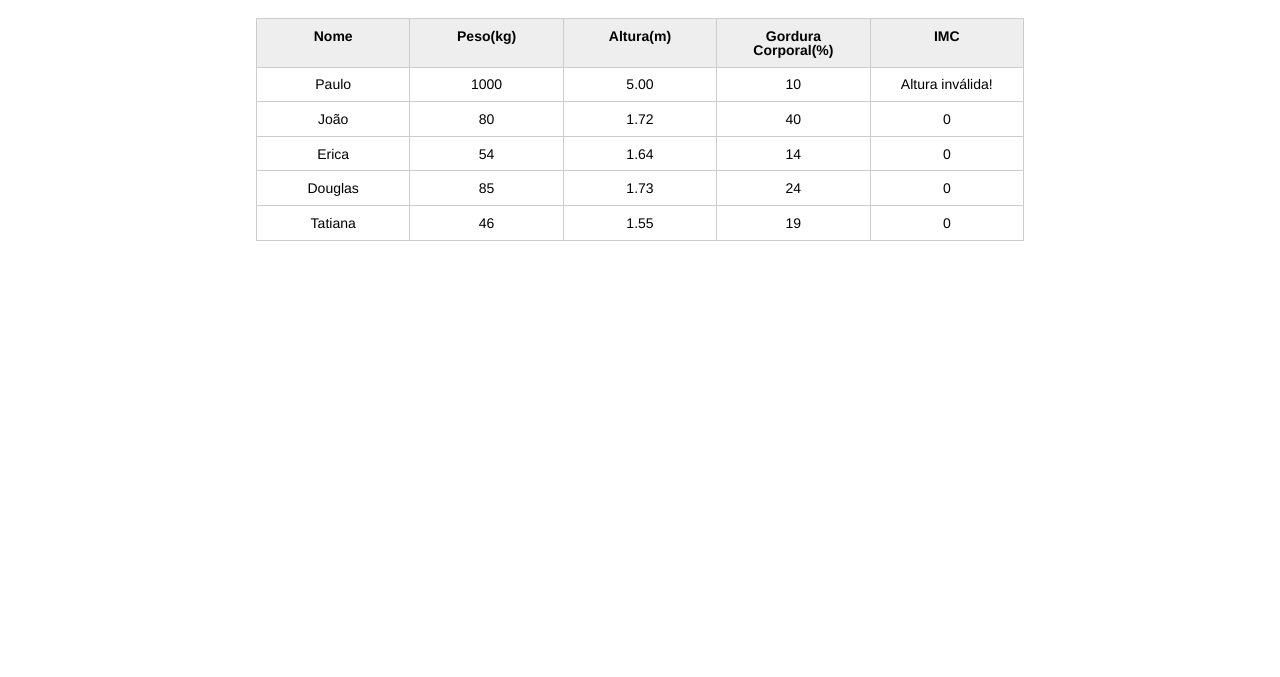
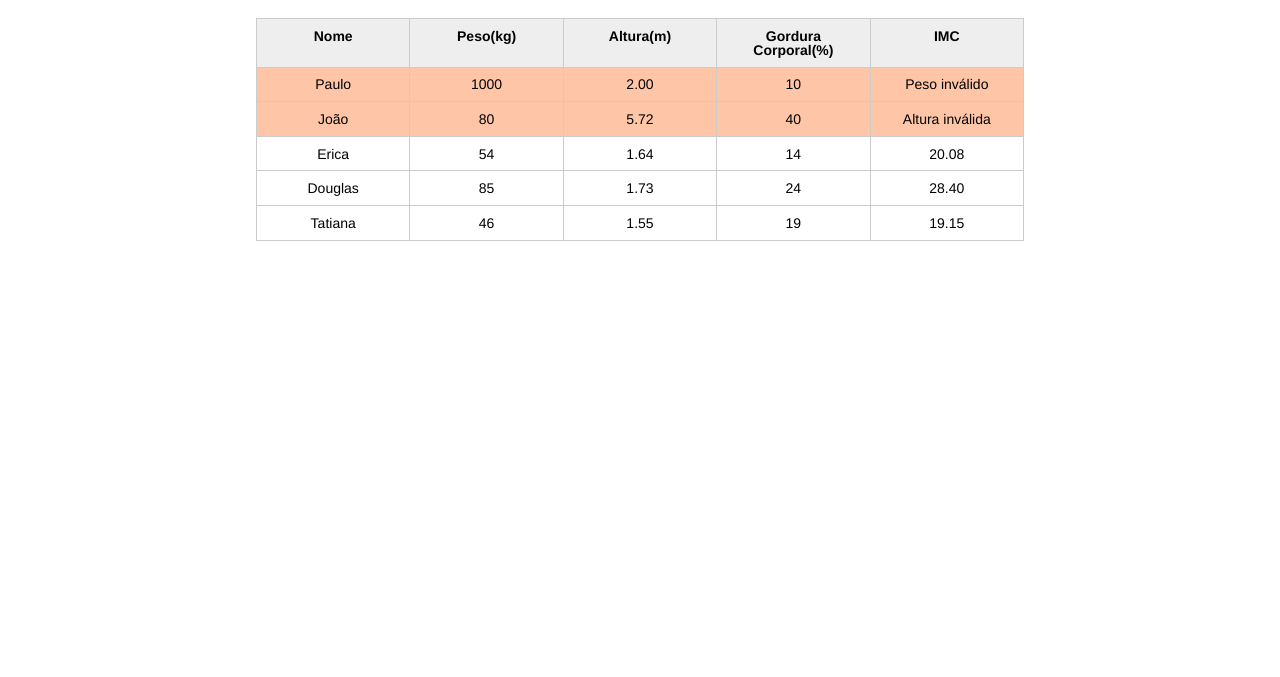
Before and after one commit to renatamontanhana/practicing-JS, a plain HTML site: page index.html in a window 1280 px wide. Shown: the part 123-800 px from the top of the page. Drawn offline with Linux system fonts and the light colour scheme.

Commit message:
Add files via upload

```diff
--- a/css/index.css
+++ b/css/index.css
@@ -132,3 +132,7 @@ button[disabled=disabled], button:disabled {
 .campo-invalido{
 	border: 1px solid red;
 }
+
+.paciente-invalido {
+	background-color: rgb(255, 197, 167);
+}
--- a/index.html
+++ b/index.html
@@ -32,7 +32,7 @@
 						<tr class="paciente" id="primeiro-paciente">
 							<td class="info-nome">Paulo</td>
 							<td class="info-peso">1000</td>
-							<td class="info-altura">5.00</td>
+							<td class="info-altura">2.00</td>
 							<td class="info-gordura">10</td>
 							<td class="info-imc">0</td>
 						</tr>
@@ -40,7 +40,7 @@
 						<tr class="paciente" >
 							<td class="info-nome">João</td>
 							<td class="info-peso">80</td>
-							<td class="info-altura">1.72</td>
+							<td class="info-altura">5.72</td>
 							<td class="info-gordura">40</td>
 							<td class="info-imc">0</td>
 						</tr>
--- a/js/principal.js
+++ b/js/principal.js
@@ -1,8 +1,8 @@
-var titulo = document.querySelector(".titulo");
+var pacientes = document.querySelectorAll(".paciente");
 
-titulo.textContent = "Aparecida Nutricionista";
+for (var i = 0; i < pacientes.length; i++) {
 
-var paciente = document.querySelector("#primeiro-paciente");
+    var paciente = pacientes[i];
 
     var tdPeso = paciente.querySelector(".info-peso");
     var peso = tdPeso.textContent;
@@ -18,16 +18,20 @@ var alturaEhValida = true;
     if (peso <= 0 || peso >= 1000) {
         console.log("Peso inválido!");
         pesoEhValido = false;
-    tdImc.textContent = "Peso inválido!";
+        tdImc.textContent = "Peso inválido";
+        paciente.classList.add("paciente-invalido");
     }
 
-if (altura <= 0 || altura >= 3.00){
+    if (altura <= 0 || altura >= 3.00) {
         console.log("Altura inválida!");
         alturaEhValida = false;
-    tdImc.textContent = "Altura inválida!";
+        tdImc.textContent = "Altura inválida";
+        paciente.classList.add("paciente-invalido");
+
     }
 
-if (alturaEhValida && pesoEhValido){
+  if (alturaEhValida && pesoEhValido) {
         var imc = peso / (altura * altura);
-    tdImc.textContent = imc;
+        tdImc.textContent = imc.toFixed(2);
     }
+}
```
Lines whose indentation alone changed are shown as unchanged.
